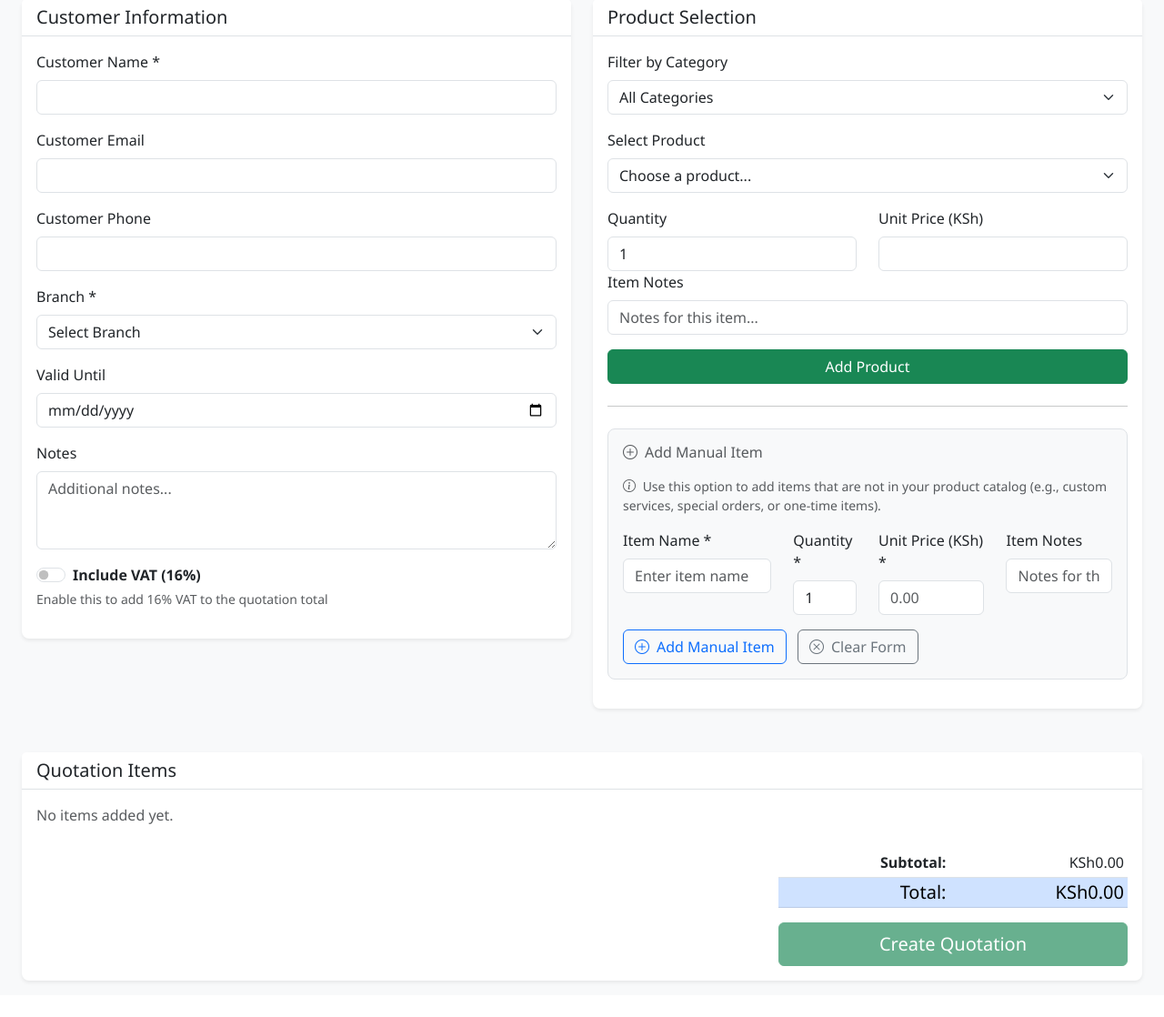
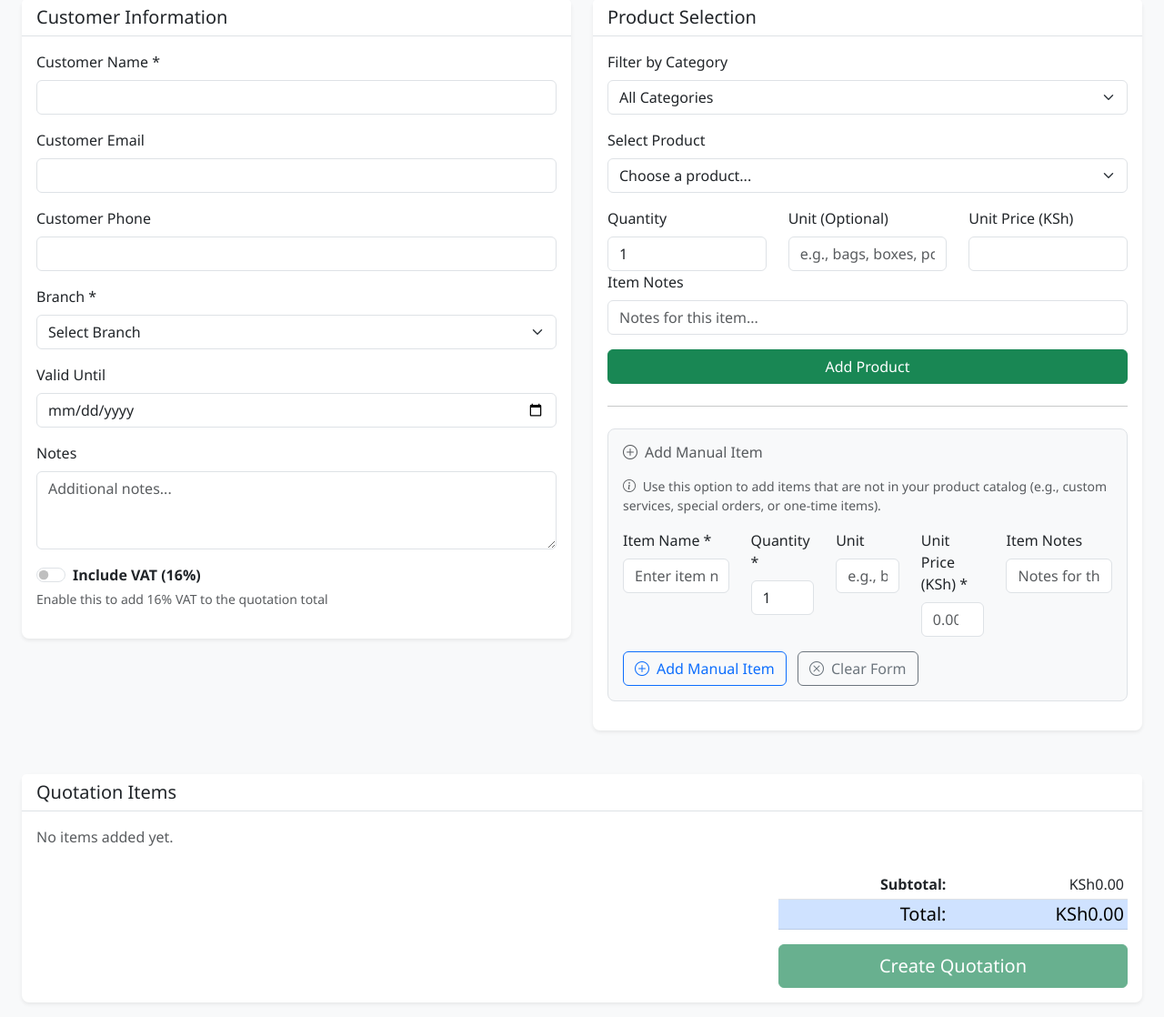
Before and after one commit to NgariMwangi/abz-sales-portal, a Flask app: page /quotations/create in a window 1280 px wide. Shown: the part 133-1251 px from the top of the page at 91% size. Before the commit the page ends 1214 px from the top, so only its background shows below. Run offline with Flask 3, Linux system fonts and the light colour scheme; a user stored in the database is signed in; tables that the repository leaves empty hold one stand-in row (values such as "Sample post"); data that the repository does not hold is empty.

Commit message:
quotation with unit

```diff
--- a/app/models.py
+++ b/app/models.py
@@ -470,6 +470,7 @@ class QuotationItem(db.Model):
     product_id = db.Column(db.Integer, nullable=True)  # Legacy field, no foreign key constraint
     branch_productid = db.Column(db.Integer, db.ForeignKey('branch_products.id'), nullable=True)
     quantity = db.Column(db.Numeric(10, 3), nullable=False)  # Support up to 3 decimal places
+    unit = db.Column(db.String(50), nullable=True)  # Unit of measurement (e.g., "bags", "boxes", "pcs")
     unit_price = db.Column(db.Numeric(10, 2), nullable=False)
     total_price = db.Column(db.Numeric(10, 2), nullable=False)
     notes = db.Column(db.Text, nullable=True)
--- a/app/services.py
+++ b/app/services.py
@@ -812,6 +812,7 @@ class QuotationService:
                         quotation_id=quotation.id,
                         product_id=branch_product.id,
                         quantity=quantity,
+                        unit=item_data.get('unit'),
                         unit_price=unit_price,
                         total_price=quantity * unit_price,
                         notes=item_data.get('notes', '')
@@ -831,6 +832,7 @@ class QuotationService:
                         product_id=None,  # Manual items have no product ID
                         product_name=product_name,  # Store the manual item name
                         quantity=quantity,
+                        unit=item_data.get('unit'),
                         unit_price=unit_price,
                         total_price=quantity * unit_price,
                         notes=item_data.get('notes', '')
--- a/main.py
+++ b/main.py
@@ -1451,6 +1451,7 @@ def edit_quotation(quotation_id):
             item_ids = request.form.getlist('item_id[]')
             item_names = request.form.getlist('item_name[]')
             quantities = request.form.getlist('quantity[]')
+            units = request.form.getlist('unit[]')
             unit_prices = request.form.getlist('unit_price[]')
             notes = request.form.getlist('notes[]')
 
@@ -1495,10 +1496,11 @@ def edit_quotation(quotation_id):
                     # Safely get values with bounds checking
                     item_id = item_ids[i] if i < len(item_ids) else ''
                     item_name = item_names[i] if i < len(item_names) else ''
+                    unit = units[i] if i < len(units) else ''
                     note = notes[i] if i < len(notes) else ''
 
                     # Debug logging for each item
-                    print(f"DEBUG Item {i}: item_id='{item_id}', item_name='{item_name}', quantity='{quantity}', unit_price='{unit_price}'")
+                    print(f"DEBUG Item {i}: item_id='{item_id}', item_name='{item_name}', quantity='{quantity}', unit='{unit}', unit_price='{unit_price}'")
 
                     # Check if it's a regular product or manual item
                     if item_id and item_id.strip() and item_id != '':  # Regular product
@@ -1508,6 +1510,7 @@ def edit_quotation(quotation_id):
                             product_id=int(item_id),
                             product_name=None,  # Will get name from product relationship
                             quantity=quantity,
+                            unit=unit if unit else None,
                             unit_price=unit_price,
                             total_price=total_price,
                             notes=note if note else None
@@ -1538,6 +1541,7 @@ def edit_quotation(quotation_id):
                             product_id=None,  # No product ID for manual items
                             product_name=manual_item_name,
                             quantity=quantity,
+                            unit=unit if unit else None,
                             unit_price=unit_price,
                             total_price=total_price,
                             notes=note if note else None
--- a/templates/create_quotation.html
+++ b/templates/create_quotation.html
@@ -140,11 +140,15 @@
                             </select>
                         </div>
                         <div class="row">
-                            <div class="col-md-6">
+                            <div class="col-md-4">
                                 <label for="quantity" class="form-label">Quantity</label>
                                 <input type="number" class="form-control" id="quantity" value="1" min="1">
                             </div>
-                            <div class="col-md-6">
+                            <div class="col-md-4">
+                                <label for="unit" class="form-label">Unit (Optional)</label>
+                                <input type="text" class="form-control" id="unit" placeholder="e.g., bags, boxes, pcs">
+                            </div>
+                            <div class="col-md-4">
                                 <label for="unit_price" class="form-label">Unit Price (KSh)</label>
                                 <input type="number" class="form-control" id="unit_price" step="0.01" min="0">
                             </div>
@@ -171,7 +175,7 @@
                                 Use this option to add items that are not in your product catalog (e.g., custom services, special orders, or one-time items).
                             </div>
                             <div class="row">
-                                <div class="col-md-4">
+                                <div class="col-md-3">
                                     <label for="manual_item_name" class="form-label">Item Name *</label>
                                     <input type="text" class="form-control" id="manual_item_name" placeholder="Enter item name">
                                 </div>
@@ -179,7 +183,11 @@
                                     <label for="manual_quantity" class="form-label">Quantity *</label>
                                     <input type="number" class="form-control" id="manual_quantity" min="1" value="1">
                                 </div>
-                                <div class="col-md-3">
+                                <div class="col-md-2">
+                                    <label for="manual_unit" class="form-label">Unit</label>
+                                    <input type="text" class="form-control" id="manual_unit" placeholder="e.g., bags">
+                                </div>
+                                <div class="col-md-2">
                                     <label for="manual_unit_price" class="form-label">Unit Price (KSh) *</label>
                                     <input type="number" class="form-control" id="manual_unit_price" min="0" step="0.01" placeholder="0.00">
                                 </div>
@@ -333,6 +341,7 @@ function updateProductInfo() {
 function addProduct() {
     const productId = document.getElementById('product_select').value;
     const quantity = parseInt(document.getElementById('quantity').value);
+    const unit = document.getElementById('unit').value.trim();
     const unitPrice = parseFloat(document.getElementById('unit_price').value);
     const notes = document.getElementById('item_notes').value;
 
@@ -363,6 +372,7 @@ function addProduct() {
             product_id: parseInt(productId),
             product_name: product.name,
             quantity: quantity,
+            unit: unit || null,
             unit_price: unitPrice,
             notes: notes
         };
@@ -385,6 +395,7 @@ function addProduct() {
                 product_id: parseInt(productId),
                 product_name: product.name,
                 quantity: quantity,
+                unit: unit || null,
                 unit_price: unitPrice,
                 notes: notes
             });
@@ -397,6 +408,7 @@ function addProduct() {
     // Reset form
     document.getElementById('product_select').value = '';
     document.getElementById('quantity').value = '1';
+    document.getElementById('unit').value = '';
     document.getElementById('unit_price').value = '';
     document.getElementById('item_notes').value = '';
 }
@@ -404,6 +416,7 @@ function addProduct() {
 function addManualItem() {
     const itemName = document.getElementById('manual_item_name').value.trim();
     const quantity = parseInt(document.getElementById('manual_quantity').value);
+    const unit = document.getElementById('manual_unit').value.trim();
     const unitPrice = parseFloat(document.getElementById('manual_unit_price').value);
     const notes = document.getElementById('manual_item_notes').value.trim();
 
@@ -431,6 +444,7 @@ function addManualItem() {
             product_id: null,
             product_name: itemName,
             quantity: quantity,
+            unit: unit || null,
             unit_price: unitPrice,
             notes: notes
         };
@@ -467,6 +481,7 @@ function addManualItem() {
         product_id: null, // No direct product ID for manual items
         product_name: itemName,
         quantity: quantity,
+        unit: unit || null,
         unit_price: unitPrice,
         notes: notes
     });
@@ -496,6 +511,7 @@ function addManualItem() {
 function clearManualItemForm() {
     document.getElementById('manual_item_name').value = '';
     document.getElementById('manual_quantity').value = '1';
+    document.getElementById('manual_unit').value = '';
     document.getElementById('manual_unit_price').value = '';
     document.getElementById('manual_item_notes').value = '';
 }
@@ -509,6 +525,7 @@ function editProduct(index) {
         // Manual item - populate manual item form
         document.getElementById('manual_item_name').value = item.product_name;
         document.getElementById('manual_quantity').value = item.quantity;
+        document.getElementById('manual_unit').value = item.unit || '';
         document.getElementById('manual_unit_price').value = item.unit_price;
         document.getElementById('manual_item_notes').value = item.notes || '';
 
@@ -525,6 +542,7 @@ function editProduct(index) {
         // Regular product - populate product form
         document.getElementById('product_select').value = item.product_id;
         document.getElementById('quantity').value = item.quantity;
+        document.getElementById('unit').value = item.unit || '';
         document.getElementById('unit_price').value = item.unit_price;
         document.getElementById('item_notes').value = item.notes || '';
 
@@ -546,6 +564,7 @@ function cancelEdit() {
     // Reset product form
     document.getElementById('product_select').value = '';
     document.getElementById('quantity').value = '1';
+    document.getElementById('unit').value = '';
     document.getElementById('unit_price').value = '';
     document.getElementById('item_notes').value = '';
     const productBtn = document.querySelector('[onclick="addProduct()"]');
--- a/templates/edit_quotation.html
+++ b/templates/edit_quotation.html
@@ -195,11 +195,15 @@
                                  <label class="form-label">Quantity</label>
                                  <input type="number" class="form-control" name="quantity[]" value="{{ item.quantity|format_quantity }}" min="1" required>
                              </div>
+                             <div class="col-md-1">
+                                 <label class="form-label">Unit</label>
+                                 <input type="text" class="form-control" name="unit[]" value="{{ item.unit or '' }}" placeholder="e.g., bags">
+                             </div>
                              <div class="col-md-2">
                                  <label class="form-label">Unit Price</label>
                                  <input type="number" class="form-control" name="unit_price[]" value="{{ item.unit_price }}" step="0.01" min="0" required>
                              </div>
-                             <div class="col-md-2">
+                             <div class="col-md-1">
                                  <label class="form-label">Total</label>
                                  <input type="text" class="form-control" value="KSh{{ item.total_price|format_currency }}" readonly>
                              </div>
--- a/templates/quotation_detail.html
+++ b/templates/quotation_detail.html
@@ -132,7 +132,7 @@
                                         <br><small class="text-muted">Code: {{ item.product.productcode }}</small>
                                         {% endif %}
                                     </td>
-                                    <td>{{ item.quantity|format_quantity }}</td>
+                                    <td>{{ item.quantity|format_quantity }}{% if item.unit %} {{ item.unit }}{% endif %}</td>
                                     <td>KSh{{ item.unit_price|format_currency }}</td>
                                     <td>KSh{{ item.total_price|format_currency }}</td>
                                     <td>{{ item.notes or '-' }}</td>
```
Also changed, not shown: app/pdf_utils.py (+7 -1 lines).
